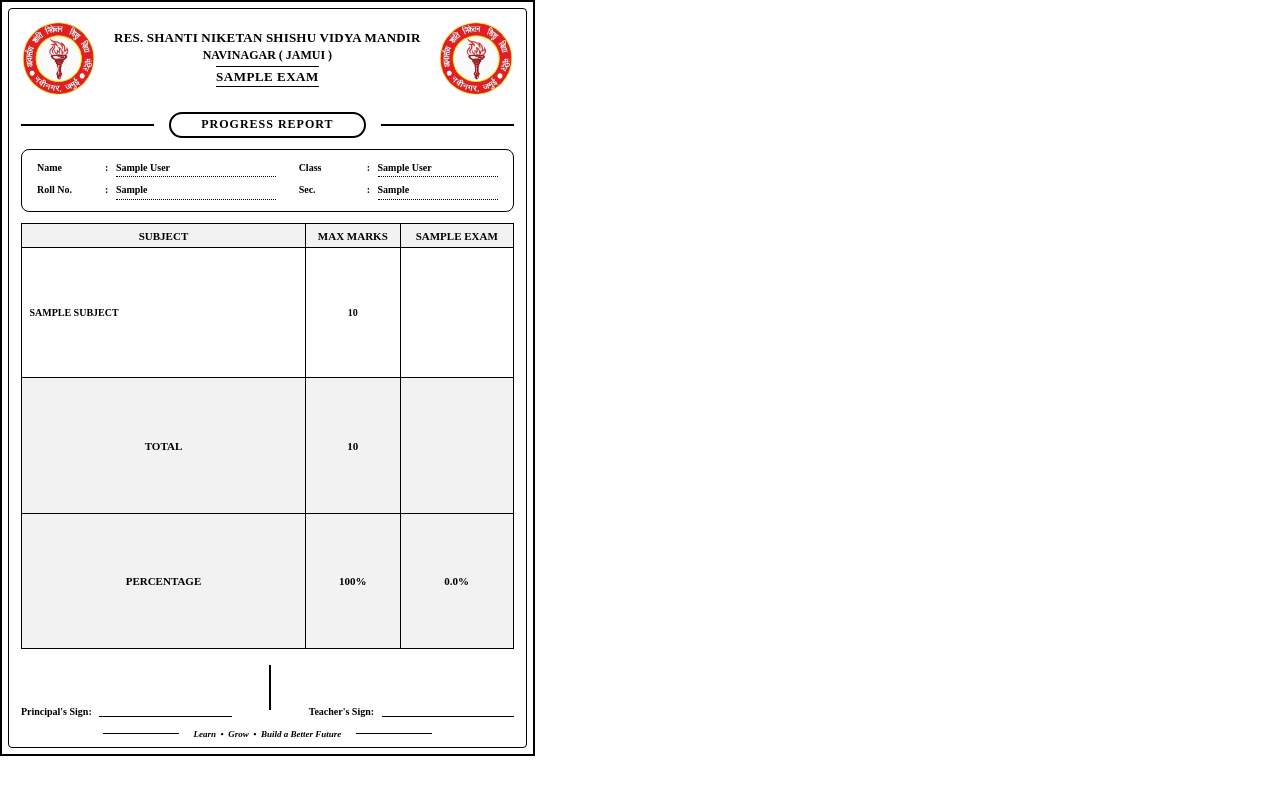
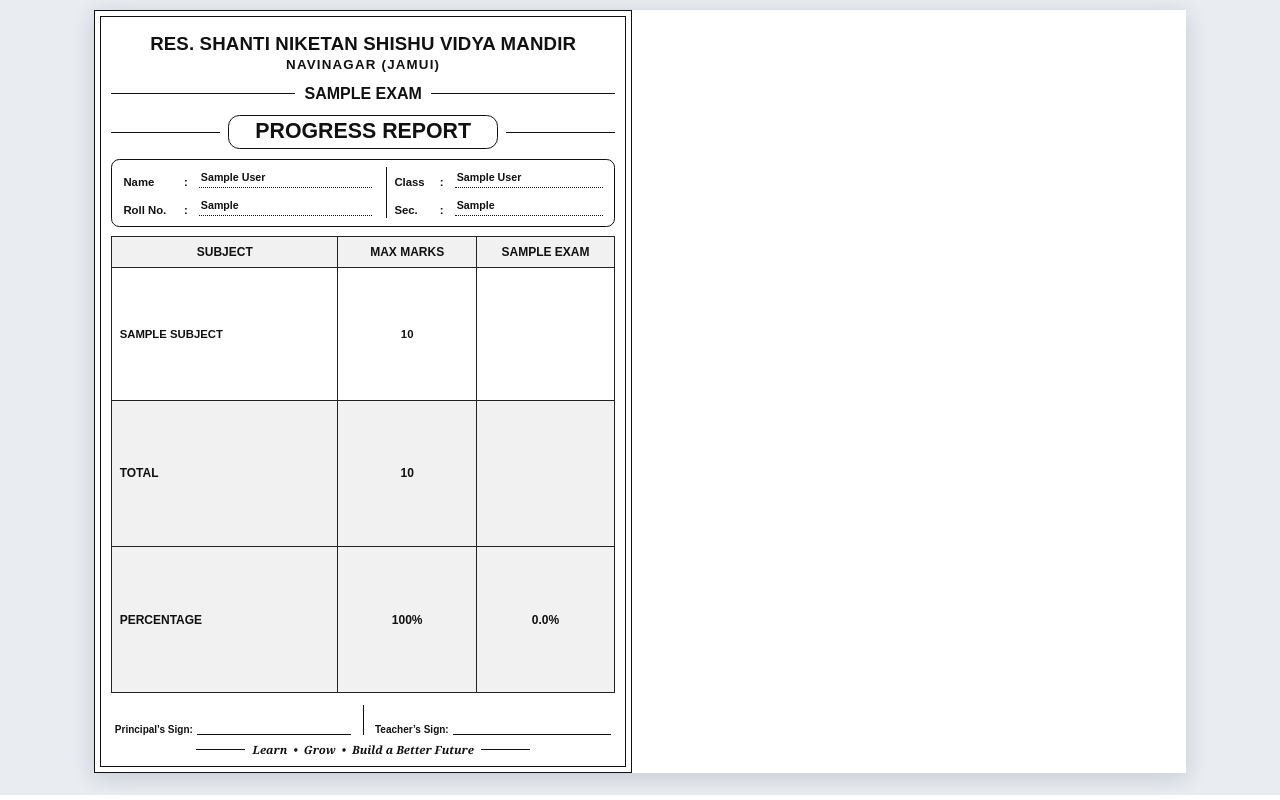
Before and after one commit to NirajG45/School_webstite_, a Flask app: template templates/report_card_print.html in a window 1280 px wide. Run offline with Flask 3, Linux system fonts and the light colour scheme; data comes from the database, SQL or seed files in the repository; tables that the repository leaves empty hold one stand-in row (values such as "Sample post"); the template is opened without the code that fills it: values that come from a table or form of the project are taken from there, most other values are stand-ins (such as "Sample title", 1, 10 or a date in 2020).

Commit message:
updatng styling and structure format

```diff
--- a/templates/report_card_print.html
+++ b/templates/report_card_print.html
@@ -1,11 +1,14 @@
 <!DOCTYPE html>
 <html lang="en">
+
 <head>
     <meta name="csrf-token" content="{{ csrf_token() }}">
     <meta charset="UTF-8">
-    <title>Report Cards — {{ exam.title }}</title>
+    <meta name="viewport" content="width=device-width, initial-scale=1.0">
+    <title>Progress Reports — {{ exam.title }}</title>
+
     <style>
-        /* Print Settings */
+        /* A4 Landscape: Two student report cards per page */
         @page {
             size: A4 landscape;
             margin: 4mm;
@@ -17,242 +20,379 @@
             padding: 0;
         }
 
+        html,
         body {
-            font-family: 'Times New Roman', serif;
+            width: 100%;
             background: #fff;
-            color: #000;
+            color: #111;
+            font-family: Arial, Helvetica, sans-serif;
             -webkit-print-color-adjust: exact;
             print-color-adjust: exact;
         }
 
-        /* Page Layout (2 Cards per page in Landscape) */
+        /* Each page contains exactly two report cards */
         .page {
             width: 289mm;
-            height: 200mm;
+            height: 202mm;
             display: grid;
-            grid-template-columns: 1fr 1fr;
-            gap: 6mm;
+            grid-template-columns: repeat(2, minmax(0, 1fr));
+            gap: 4mm;
+            margin: 0 auto;
             page-break-after: always;
+            break-after: page;
         }
+
         .page:last-child {
             page-break-after: auto;
+            break-after: auto;
         }
 
-        /* Main Card Container */
+        /* Main report card */
         .rcard {
+            position: relative;
             width: 100%;
+            height: 202mm;
+            min-width: 0;
+            padding: 3mm;
+            border: 1.7px solid #111;
+            background: #fff;
+            display: flex;
+            flex-direction: column;
+            overflow: hidden;
+        }
+
+        /* Double border */
+        .rcard::before {
+            content: "";
+            position: absolute;
+            inset: 1.4mm;
+            border: 1px solid #111;
+            pointer-events: none;
+        }
+
+        .rc-content {
+            position: relative;
+            z-index: 1;
             height: 100%;
-            border: 2px solid #000; /* Outer Border */
-            padding: 3mm;
-            position: relative;
-            background: #fff;
+            min-height: 0;
+            padding: 1.5mm 1.3mm 1mm;
             display: flex;
             flex-direction: column;
         }
 
-        /* Inner Double Border Effect */
-        .rcard::before {
-            content: '';
-            position: absolute;
-            top: 1.5mm; left: 1.5mm; right: 1.5mm; bottom: 1.5mm;
-            border: 1px solid #000; /* Inner Border */
-            border-radius: 4px;
-            pointer-events: none;
+        /* School name: Primary heading */
+        .rc-school {
+            text-align: center;
+            line-height: 1.12;
+            padding-top: 1.5mm;
         }
 
-        /* Inner Content Wrapper (to sit inside the double border) */
-        .rc-content {
-            position: relative;
-            z-index: 1;
-            display: flex;
-            flex-direction: column;
-            height: 100%;
-            padding: 2mm 2mm 1mm;
+        .rc-school h1 {
+            font-size: 14pt;
+            font-weight: 900;
+            letter-spacing: .15px;
+            text-transform: uppercase;
+            white-space: nowrap;
         }
 
-        /* Header Section */
-        .rc-header {
-            display: grid;
-            grid-template-columns: 20mm 1fr 20mm;
-            align-items: center;
-            gap: 1mm;
-            margin-bottom: 1mm;
-        }
-        .rc-logo {
-            width: 20mm;
-            height: 20mm;
-            object-fit: contain;
-        }
-        .rc-school {
-            text-align: center;
-            line-height: 1.2;
-        }
-
-        /* School Name Fix: Single Line */
-        .rc-school h1 {
-            font-size: 13px;
-            font-weight: 900;
-            text-transform: uppercase;
-            letter-spacing: 0.2px;
-            white-space: nowrap; /* यह सुनिश्चित करेगा कि नाम एक ही लाइन में रहे */
-        }
-
-        /* Location on Next Line */
         .rc-school h2 {
-            font-size: 12px;
-            font-weight: 800;
-            margin-top: 2px;
+            margin-top: 1mm;
+            font-size: 10pt;
+            line-height: 1.1;
+            font-weight: 700;
+            letter-spacing: 1.2px;
             text-transform: uppercase;
         }
 
-        /* Exam Name Fix: Bada aur Clear */
-        .rc-school .rc-exam {
-            font-size: 13px; /* फॉन्ट साइज़ बढ़ाया गया */
+        /* Examination title: Secondary prominent heading */
+        .rc-exam-row {
+            display: flex;
+            align-items: center;
+            justify-content: center;
+            gap: 2.5mm;
+            margin-top: 3mm;
+            font-size: 12pt;
+            line-height: 1.2;
             font-weight: 900;
-            margin-top: 4px;
-            padding: 1.5px 0;
-            border-top: 1.5px solid #000; /* ऊपर लाइन */
-            border-bottom: 1.5px solid #000; /* नीचे लाइन */
-            display: inline-block;
+            text-align: center;
             text-transform: uppercase;
-            letter-spacing: 0.5px;
         }
 
-        /* Badge Row */
+        .rc-exam-row span {
+            max-width: 90%;
+        }
+
+        .rc-exam-row::before,
+        .rc-exam-row::after {
+            content: "";
+            flex: 1;
+            min-width: 5mm;
+            height: 1.2px;
+            background: #111;
+        }
+
+        /* Progress report heading */
         .rc-badge-row {
             display: flex;
             align-items: center;
             justify-content: center;
-            gap: 4mm;
-            margin: 3mm 0;
+            gap: 2mm;
+            margin: 3mm 0 2.5mm;
         }
+
         .rc-rule {
             flex: 1;
-            height: 1.5px;
-            background: #000;
+            height: 1px;
+            background: #111;
         }
+
         .rc-badge {
-            border: 2px solid #000;
-            border-radius: 20px;
-            padding: 1mm 8mm;
-            font-size: 12px;
+            padding: 1.2mm 7mm;
+            border: 1.5px solid #111;
+            border-radius: 3mm;
+            font-size: 16pt;
+            line-height: 1.1;
             font-weight: 900;
-            letter-spacing: 1px;
+            text-align: center;
             text-transform: uppercase;
             white-space: nowrap;
         }
 
-        /* Student Info Section */
+        /* Student information */
         .rc-info {
-            border: 1.5px solid #000;
-            border-radius: 8px;
-            padding: 3mm 4mm;
+            position: relative;
             display: grid;
-            grid-template-columns: 1.2fr 1fr;
-            gap: 2mm 6mm;
-            font-size: 10px;
-            margin-bottom: 3mm;
+            grid-template-columns: 1.15fr 1fr;
+            gap: 1.5mm 4mm;
+            padding: 2.5mm 3mm;
+            margin-bottom: 2.5mm;
+            border: 1.2px solid #111;
+            border-radius: 2.2mm;
         }
+
+        .rc-info::after {
+            content: "";
+            position: absolute;
+            top: 2mm;
+            bottom: 2mm;
+            left: 54.5%;
+            width: 1px;
+            background: #111;
+        }
+
+        .rc-info-column {
+            min-width: 0;
+            display: flex;
+            flex-direction: column;
+            gap: 2.5mm;
+        }
+
+        .rc-info-column.right {
+            padding-left: 2mm;
+        }
+
         .rc-info .row {
-            display: flex;
-            gap: 2mm;
-            align-items: baseline;
+            display: grid;
+            grid-template-columns: 15mm 3mm minmax(0, 1fr);
+            align-items: end;
+            gap: 1mm;
+            min-height: 5mm;
+            font-size: 8.5pt;
         }
+
+        .rc-info-column.right .row {
+            grid-template-columns: 11mm 3mm minmax(0, 1fr);
+        }
+
         .rc-info .lbl {
             font-weight: 700;
-            min-width: 16mm;
-        }
-        .rc-info .val {
-            flex: 1;
-            border-bottom: 1.5px dotted #000;
-            padding-bottom: 0.5mm;
-            font-weight: 600;
-            min-height: 4mm;
+            white-space: nowrap;
         }
 
-        /* Marks Table */
+        .rc-info .val {
+            min-width: 0;
+            min-height: 4.5mm;
+            padding: 0 .5mm .5mm;
+            border-bottom: 1px dotted #111;
+            font-size: 8pt;
+            font-weight: 600;
+            overflow-wrap: anywhere;
+        }
+
+        /* Marks table */
+        .rc-table-wrap {
+            flex: 1;
+            min-height: 0;
+            display: flex;
+        }
+
         .rc-table {
             width: 100%;
+            height: 100%;
             border-collapse: collapse;
-            font-size: 10px;
-            flex: 1;
+            table-layout: fixed;
+            font-size: 8.5pt;
         }
-        .rc-table th, .rc-table td {
-            border: 1.5px solid #000;
-            padding: 1.5mm 2mm;
+
+        .rc-table col.subject-col {
+            width: 45%;
         }
+
+        .rc-table col.max-col,
+        .rc-table col.obtained-col {
+            width: 27.5%;
+        }
+
+        .rc-table th,
+        .rc-table td {
+            border: 1px solid #222;
+            padding: 1mm 2mm;
+            vertical-align: middle;
+        }
+
         .rc-table th {
-            background: #f2f2f2;
+            height: 8mm;
+            background: #f1f1f1;
+            font-size: 9pt;
             font-weight: 900;
+            text-align: center;
             text-transform: uppercase;
-            font-size: 11px;
-            text-align: center;
         }
+
+        .rc-table td.subj {
+            text-align: left;
+            font-weight: 700;
+            text-transform: uppercase;
+            overflow-wrap: anywhere;
+        }
+
         .rc-table td.num {
             text-align: center;
             font-weight: 600;
         }
-        .rc-table td.subj {
-            text-transform: uppercase;
-            font-weight: 600;
-            text-align: left;
-        }
-        .rc-table tr.total td {
-            background: #f2f2f2;
+
+        .rc-table tr.total td,
+        .rc-table tr.percentage td {
+            background: #f1f1f1;
+            font-size: 9pt;
             font-weight: 900;
-            font-size: 11px;
         }
 
-        /* Signatures Section */
+        .rc-table tr.total td:first-child,
+        .rc-table tr.percentage td:first-child {
+            text-transform: uppercase;
+        }
+
+        /* Signature section */
         .rc-signs {
+            display: grid;
+            grid-template-columns: minmax(0, 1fr) 1px minmax(0, 1fr);
+            align-items: end;
+            gap: 3mm;
+            margin: 3mm 1mm 0;
+            min-height: 8mm;
+        }
+
+        .rc-signs .sign-box {
+            min-width: 0;
             display: flex;
-            justify-content: space-between;
             align-items: flex-end;
-            margin-top: 4mm;
-            font-size: 10px;
+            gap: 1.2mm;
+            white-space: nowrap;
+            font-size: 7.5pt;
             font-weight: 700;
         }
-        .rc-signs .sign-box {
-            display: flex;
-            align-items: flex-end;
-            gap: 2mm;
-        }
+
         .rc-signs .line {
-            width: 35mm;
-            border-bottom: 1.5px solid #000;
-            height: 5mm;
-        }
-        .rc-signs .divider {
-            width: 1.5px;
-            height: 12mm;
-            background: #000;
-            margin-bottom: 2mm;
+            flex: 1;
+            min-width: 8mm;
+            height: 4mm;
+            border-bottom: 1px solid #111;
         }
 
-        /* Footer Tagline */
+        .rc-signs .divider {
+            height: 8mm;
+            width: 1px;
+            background: #111;
+        }
+
+        /* Footer tagline */
         .rc-tagline {
             display: flex;
             align-items: center;
-            gap: 4mm;
             justify-content: center;
+            gap: 2mm;
             margin-top: auto;
-            padding-top: 3mm;
-            font-size: 9px;
+            padding-top: 2mm;
+            font-family: Georgia, "Times New Roman", serif;
+            font-size: 8.5pt;
             font-style: italic;
             font-weight: 700;
+            text-align: center;
+            white-space: nowrap;
         }
+
         .rc-tagline .rule {
-            width: 20mm;
+            flex: 1;
+            max-width: 13mm;
             height: 1px;
-            background: #000;
+            background: #111;
+        }
+
+        /* Blank second half when student count is odd */
+        .empty-card {
+            visibility: hidden;
+        }
+
+        /* Browser preview */
+        @media screen {
+            body {
+                background: #e9edf2;
+                padding: 10px 0;
+            }
+
+            .page {
+                margin: 0 auto 12px;
+                background: #fff;
+                box-shadow: 0 5px 22px rgba(15, 23, 42, .16);
+            }
+        }
+
+        /* Actual print layout */
+        @media print {
+
+            html,
+            body {
+                width: 289mm;
+                height: auto;
+                margin: 0;
+                padding: 0;
+                background: #fff;
+            }
+
+            .page {
+                width: 289mm;
+                height: 202mm;
+                margin: 0;
+                box-shadow: none;
+                break-inside: avoid;
+            }
+
+            .rcard {
+                height: 202mm;
+                break-inside: avoid;
+            }
         }
     </style>
 </head>
+
 <body>
 
     {% for pair in students|batch(2) %}
     <div class="page">
+
         {% for s in pair %}
+
         {% set marks = marks_by_student.get(s.id, {}) %}
         {% set total_obtained = marks.values()|sum %}
         {% set total_max = subjects|sum(attribute='max_marks') %}
@@ -261,92 +401,164 @@
         <div class="rcard">
             <div class="rc-content">
 
-      <!-- Header -->
-      <div class="rc-header">
-        <img src="{{ url_for('static', filename='images/school_logo.png') }}" class="rc-logo" alt="logo">
-        <div class="rc-school">
+                <!-- School heading -->
+                <header class="rc-school">
                     <h1>RES. SHANTI NIKETAN SHISHU VIDYA MANDIR</h1>
-          <h2>NAVINAGAR ( JAMUI )</h2>
-          <div class="rc-exam">{{ exam.title|upper }}</div>
-        </div>
-        <img src="{{ url_for('static', filename='images/school_logo.png') }}" class="rc-logo" alt="logo">
+                    <h2>NAVINAGAR (JAMUI)</h2>
+                </header>
+
+                <!-- Examination title -->
+                <div class="rc-exam-row">
+                    <span>{{ exam.title }}</span>
                 </div>
 
-      <!-- Progress Report Badge -->
+                <!-- Progress report title -->
                 <div class="rc-badge-row">
                     <div class="rc-rule"></div>
                     <div class="rc-badge">Progress Report</div>
                     <div class="rc-rule"></div>
                 </div>
 
-      <!-- Student Info Box -->
-      <div class="rc-info">
-        <div class="row"><span class="lbl">Name</span> <span class="lbl" style="min-width:auto;">:</span> <span class="val">{{ s.name }}</span></div>
-        <div class="row"><span class="lbl">Class</span> <span class="lbl" style="min-width:auto;">:</span>
-          <span class="val">{{ s.class_name or s.child_class or class_name }}</span></div>
-        <div class="row"><span class="lbl">Roll No.</span> <span class="lbl" style="min-width:auto;">:</span>
-          <span class="val">{{ s.roll_no or s.admission_no or '—' }}</span></div>
-        <div class="row"><span class="lbl">Sec.</span> <span class="lbl" style="min-width:auto;">:</span>
-          <span class="val">{{ s.section or s.child_section or '—' }}</span></div>
+                <!-- Student information -->
+                <section class="rc-info">
+
+                    <div class="rc-info-column">
+                        <div class="row">
+                            <span class="lbl">Name</span>
+                            <span class="lbl">:</span>
+                            <span class="val">{{ s.name }}</span>
                         </div>
 
-      <!-- Marks Table -->
+                        <div class="row">
+                            <span class="lbl">Roll No.</span>
+                            <span class="lbl">:</span>
+                            <span class="val">
+                                {{ s.roll_no or s.admission_no or '' }}
+                            </span>
+                        </div>
+                    </div>
+
+                    <div class="rc-info-column right">
+                        <div class="row">
+                            <span class="lbl">Class</span>
+                            <span class="lbl">:</span>
+                            <span class="val">
+                                {{ s.class_name or s.child_class or class_name }}
+                            </span>
+                        </div>
+
+                        <div class="row">
+                            <span class="lbl">Sec.</span>
+                            <span class="lbl">:</span>
+                            <span class="val">
+                                {{ s.section or s.child_section or '' }}
+                            </span>
+                        </div>
+                    </div>
+
+                </section>
+
+                <!-- Subject marks table -->
+                <section class="rc-table-wrap">
+
                     <table class="rc-table">
+
+                        <colgroup>
+                            <col class="subject-col">
+                            <col class="max-col">
+                            <col class="obtained-col">
+                        </colgroup>
+
                         <thead>
                             <tr>
                                 <th>Subject</th>
-            <th style="width:25mm;">Max Marks</th>
-            <th style="width:30mm;">{{ exam.term_label or '2nd TERM' }}</th>
+                                <th>Max Marks</th>
+                                <th>{{ exam.term_label or '2nd Term' }}</th>
                             </tr>
                         </thead>
+
                         <tbody>
+
                             {% for sub in subjects %}
                             <tr>
-            <td class="subj">{{ sub.subject_name }}</td>
-            <td class="num">{{ sub.max_marks|int }}</td>
-            <td class="num">{{ marks.get(sub.subject_name, '') }}</td>
+                                <td class="subj">
+                                    {{ sub.subject_name }}
+                                </td>
+
+                                <td class="num">
+                                    {{ sub.max_marks|int }}
+                                </td>
+
+                                <td class="num">
+                                    {{ marks.get(sub.subject_name, '') }}
+                                </td>
                             </tr>
                             {% endfor %}
+
                             <tr class="total">
-            <td class="subj" style="text-align:center;">Total</td>
+                                <td class="subj">Total</td>
                                 <td class="num">{{ total_max|int }}</td>
-            <td class="num">{{ total_obtained|round(1) if total_obtained else '' }}</td>
+                                <td class="num">
+                                    {{ total_obtained|round(1) if total_obtained else '' }}
+                                </td>
                             </tr>
-          <tr class="total">
-            <td class="subj" style="text-align:center;">Percentage</td>
+
+                            <tr class="percentage">
+                                <td class="subj">Percentage</td>
                                 <td class="num">100%</td>
                                 <td class="num">{{ pct }}%</td>
                             </tr>
+
                         </tbody>
+
                     </table>
 
+                </section>
+
                 <!-- Signatures -->
-      <div class="rc-signs">
+                <section class="rc-signs">
+
                     <div class="sign-box">
-            Principal's Sign: <div class="line"></div>
+                        <span>Principal’s Sign:</span>
+                        <div class="line"></div>
                     </div>
+
                     <div class="divider"></div>
+
                     <div class="sign-box">
-            Teacher's Sign: <div class="line"></div>
+                        <span>Teacher’s Sign:</span>
+                        <div class="line"></div>
+                    </div>
+
+                </section>
+
+                <!-- Footer -->
+                <footer class="rc-tagline">
+                    <span class="rule"></span>
+                    <span>Learn &nbsp;•&nbsp; Grow &nbsp;•&nbsp; Build a Better Future</span>
+                    <span class="rule"></span>
+                </footer>
+
             </div>
         </div>
 
-      <!-- Footer Tagline -->
-      <div class="rc-tagline">
-        <span class="rule"></span>
-        <span>Learn &nbsp;•&nbsp; Grow &nbsp;•&nbsp; Build a Better Future</span>
-        <span class="rule"></span>
-      </div>
+        {% endfor %}
 
-    </div>
-  </div>
-  {% endfor %}
-  {% if pair|length == 1 %}<div></div>{% endif %}
+        {% if pair|length == 1 %}
+        <div class="rcard empty-card" aria-hidden="true"></div>
+        {% endif %}
+
     </div>
     {% endfor %}
 
     <script>
-  window.addEventListener('load', () => setTimeout(() => window.print(), 500));
+        window.addEventListener('load', function () {
+            setTimeout(function () {
+                window.print();
+            }, 500);
+        });
     </script>
+
 </body>
+
 </html>
```
Lines whose indentation alone changed are shown as unchanged.
